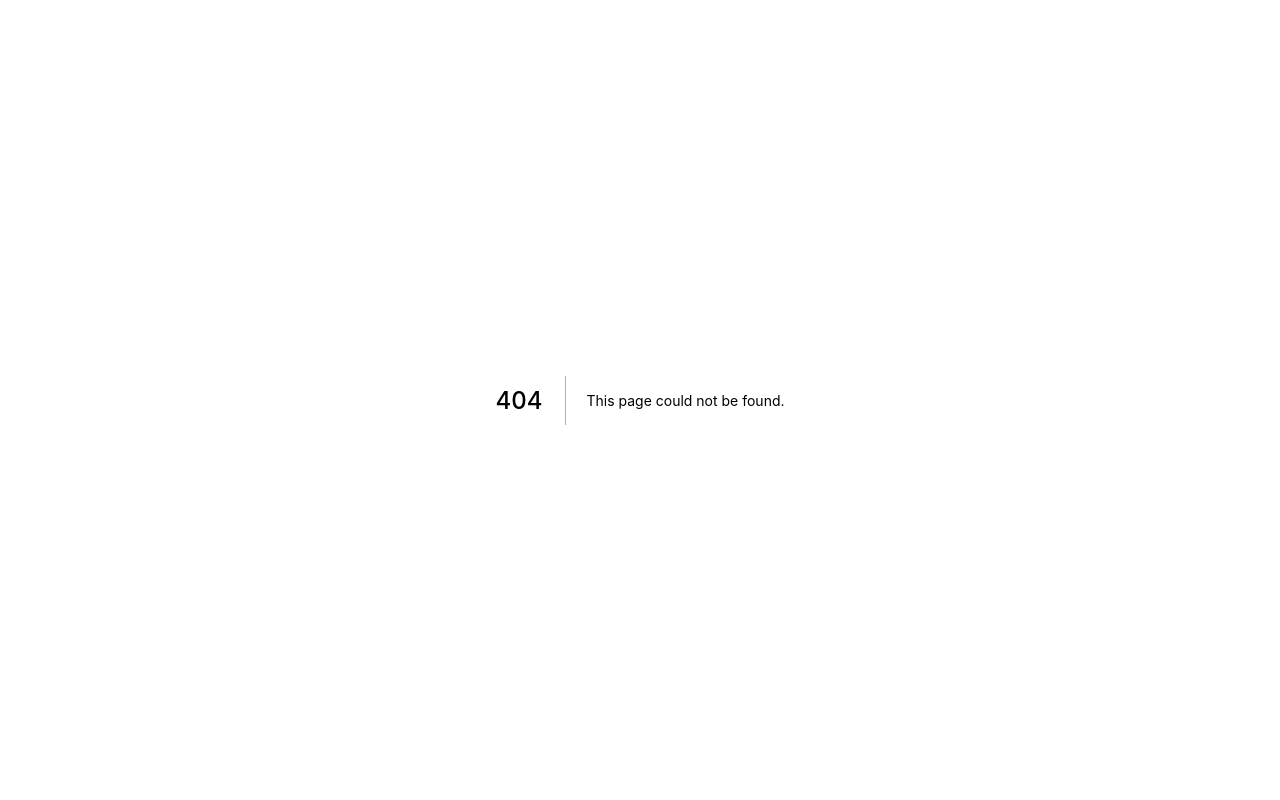
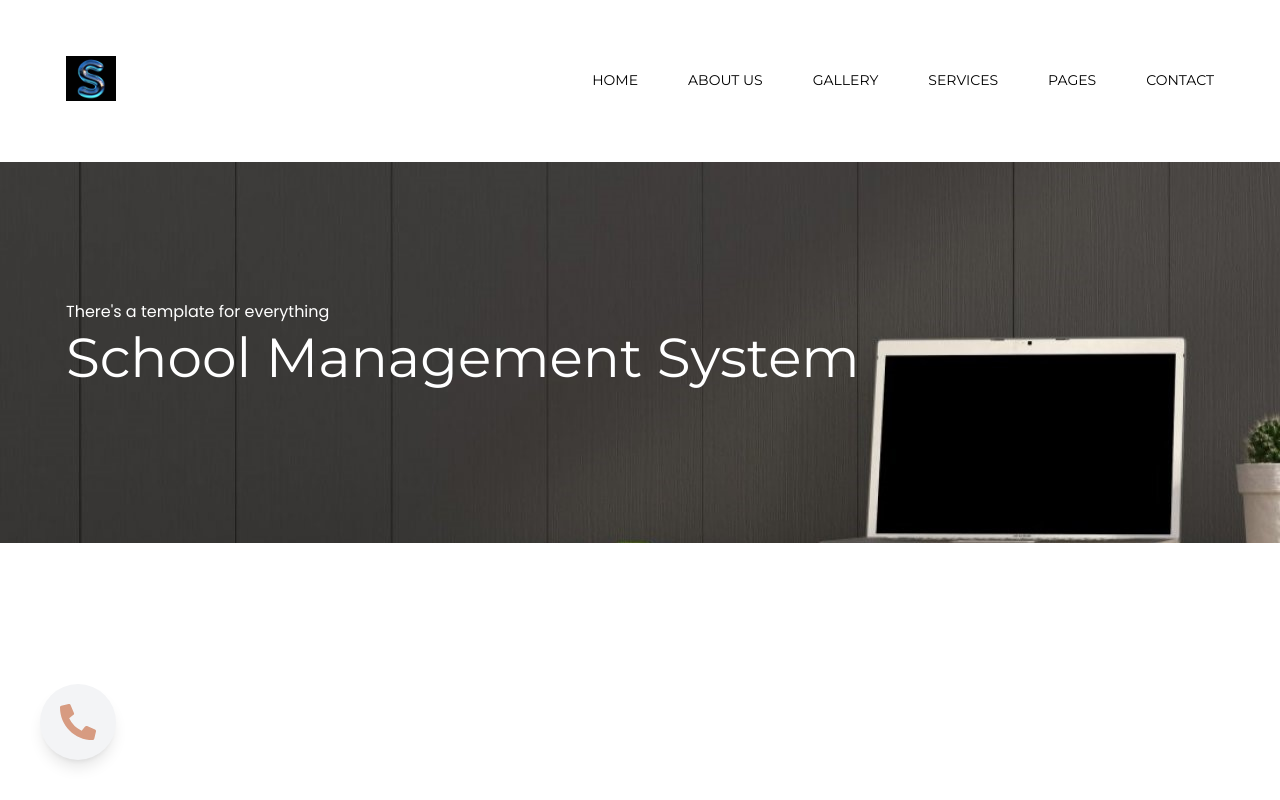
Before and after one commit to ashfakniloy/shannonit, a Next.js app: page /school-management-system in a window 1280 px wide. Before the commit this address had no page. Shown: the top 800 px of the page. Built offline with nearby package versions, Linux system fonts and the light colour scheme.

Commit message:
added school management system page

```diff
--- a/components/DropDown.js
+++ b/components/DropDown.js
@@ -70,6 +70,15 @@ function DropDown({ pathname }) {
             <div className="flex flex-col gap-2 px-10 py-2 text-sm cursor-pointer">
               <Link href="/erp">
                 <a className={pathname === "/erp" ? "text-black" : ""}>E.R.P</a>
+              </Link>
+              <Link href="/school-management-system">
+                <a
+                  className={
+                    pathname === "/school-management-system" ? "text-black" : ""
+                  }
+                >
+                  School Management System
+                </a>
               </Link>
               <Link href="#">
                 <a className={pathname === "#" ? "text-black" : ""}>
--- a/components/Header.js
+++ b/components/Header.js
@@ -102,6 +102,12 @@ function Header() {
                       </a>
                     </Link>
 
+                    <Link href="/school-management-system">
+                      <a className="hover:text-custom-orange hover:bg-white py-2 pl-4 pr-14 cursor-pointer duration-300">
+                        School Management System
+                      </a>
+                    </Link>
+
                     <Link href="#">
                       <a className="hover:text-custom-orange hover:bg-white py-2 pl-4 pr-14 cursor-pointer duration-300">
                         Desktop Development
--- a/components/Header2.js
+++ b/components/Header2.js
@@ -105,6 +105,11 @@ function Header() {
                     <Link href="/erp">
                       <a className={activeLink("/erp")}>E.R.P</a>
                     </Link>
+                    <Link href="/school-management-system">
+                      <a className={activeLink("/school-management-system")}>
+                        School Management System
+                      </a>
+                    </Link>
                     <Link href="#">
                       <a className={activeLink("#")}>Desktop Development</a>
                     </Link>
--- /dev/null
+++ b/pages/school-management-system.js
@@ -0,0 +1,77 @@
+// import Image from "next/image";
+import Layout from "../components/Layout";
+
+function SchoolManagementSystemPage() {
+  const title = "School Management System page";
+  const heading = "School Management System";
+  const text = "There's a template for everything";
+
+  return (
+    <Layout title={title} heading={heading} text={text}>
+      <div className="bg-white">
+        <div className="lg:container py-20 px-4 lg:py-32 ">
+          {/* <div className="text-center">
+            <div className="">
+              <Image
+                src="/images/services/erp.jpg"
+                alt="erp"
+                width={619}
+                height={521}
+              />
+            </div>
+            <p className="text-lg py-10">
+              Group of programs and integrated systems work with each other to
+              cover the needs of factories and companies, these systems
+              self-system and permanence, warehouses and sales are built on the
+              basis of independent and integrated modules system working
+              together, the planned demonstration shows general perspective
+              sections Home for this group, interdependence and management role
+              supplementing to her.
+            </p>
+          </div> */}
+
+          {/* <div className="py-10">
+            <h1 className="text-red-500 text-4xl font-bold">E.R.P Features:</h1>
+            <div className="pt-6 text-lg space-y-7">
+              <p>
+                Reticular system is based on the principle of (Client–Server).
+              </p>
+              <p>
+                Operating system server systems: Windows Server 2003 or later –
+                workstations System: Win XP.
+              </p>
+              <p>
+                Server Inter-base / Fire-bird-SQL open source database (Open
+                Source) without need to license.
+              </p>
+              <p>
+                <b>Adjustable (Customizable)</b> To suit the work of a large
+                segment of tourism companies because there are flexible settings
+                system helps to install the system according to company-specific
+                requirements.
+              </p>
+              <p>
+                Delivering System According to the principle of full turnkey its
+                equipment and includes training, rehabilitation and maintenance
+                of hand (technical support) for a month until the actual date of
+                the direct use.
+              </p>
+              <p>
+                Ensuring returns without question or embarrassment during the
+                month if the system did not achieve what is required of him.
+              </p>
+              <p>
+                <b>A follow-up (After Sale Service)</b> It provides technical
+                support to ensure the operation after the expiration of the
+                initial bail by visits upon request or by remote control via the
+                Internet.
+              </p>
+            </div>
+          </div> */}
+        </div>
+      </div>
+    </Layout>
+  );
+}
+
+export default SchoolManagementSystemPage;
```
